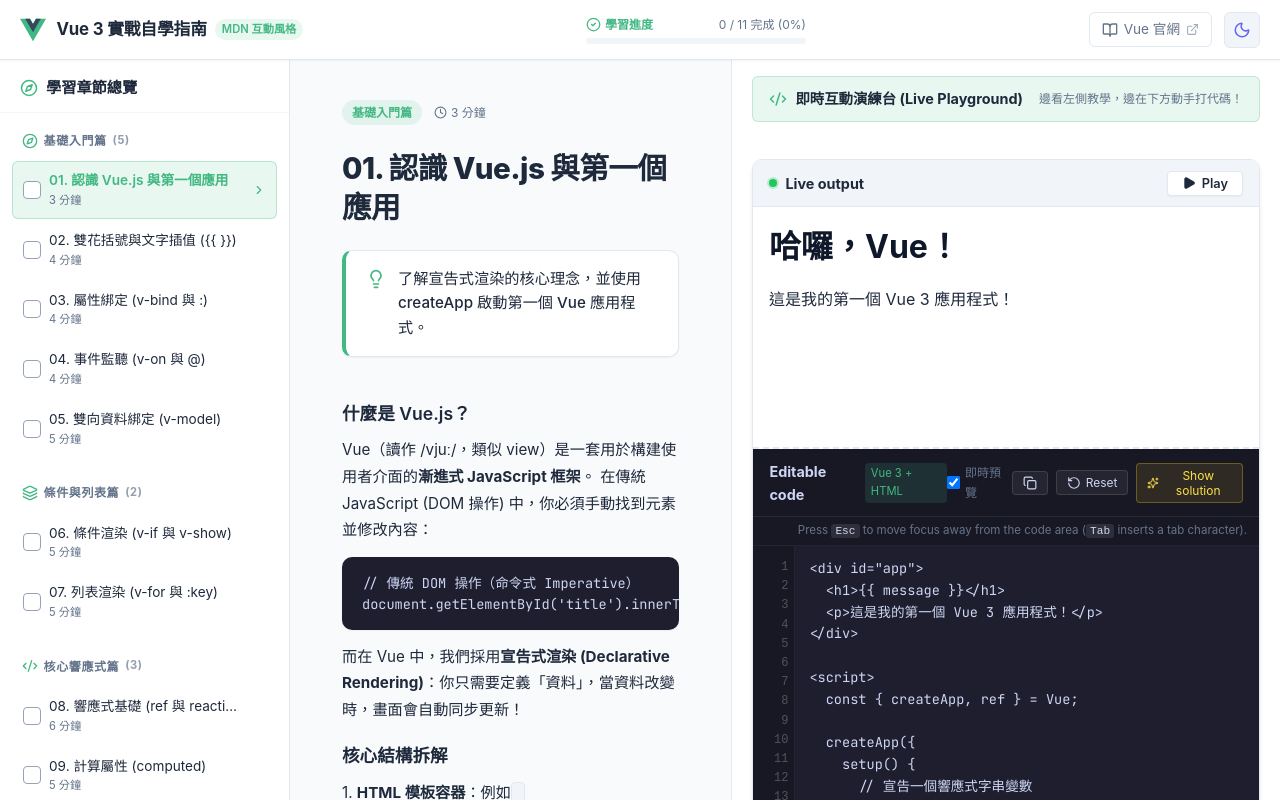
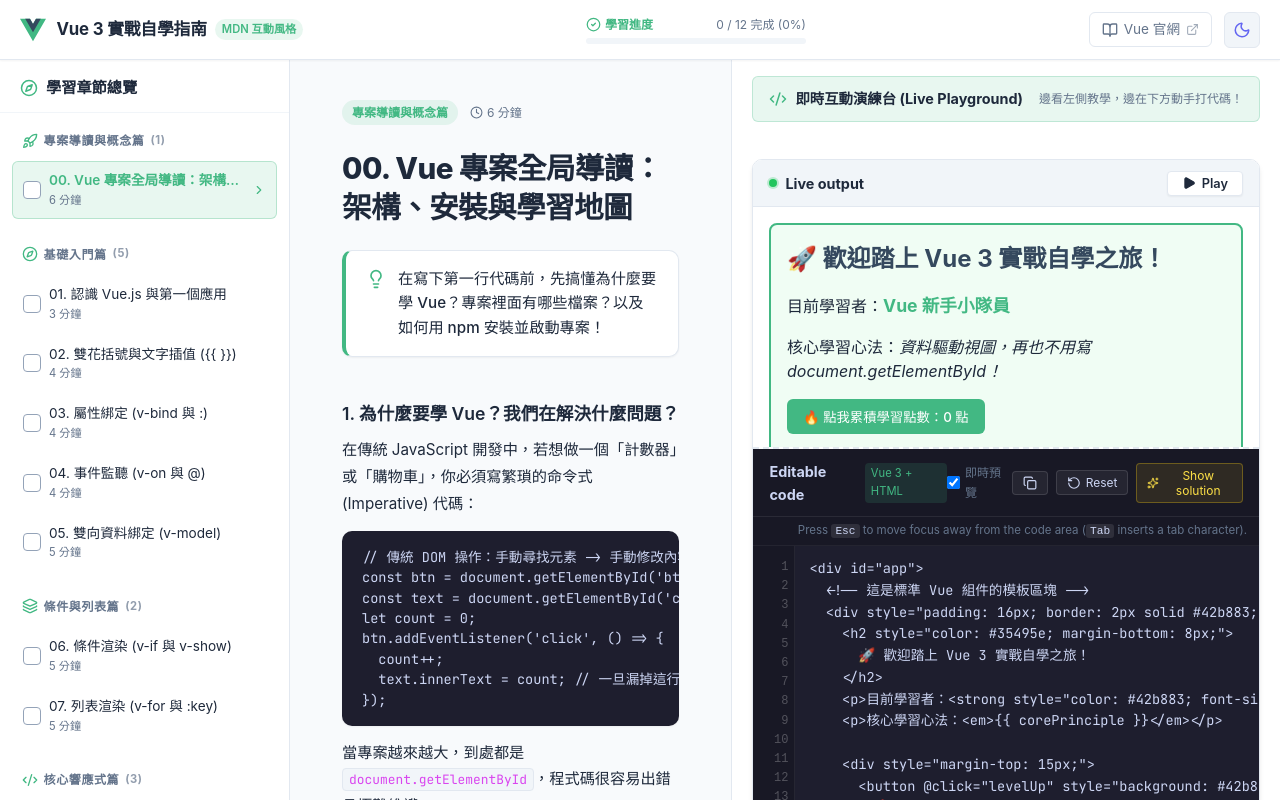
Before and after one commit to DarkSchneider1024/vue-studying, a Vue app: page / in a window 1280 px wide. Built offline with nearby package versions, Linux system fonts and the light colour scheme.

Commit message:
feat: add lesson 00 project overview, installation and learning roadmap before basics

```diff
--- a/src/components/Sidebar.vue
+++ b/src/components/Sidebar.vue
@@ -8,7 +8,8 @@
   Code2,
   Boxes,
   CheckCircle2,
-  X
+  X,
+  Rocket
 } from 'lucide-vue-next';
 
 const props = defineProps({
@@ -46,6 +47,8 @@
 
 const getCategoryIcon = (category) => {
   switch (category) {
+    case '專案導讀與概念篇':
+      return Rocket;
     case '基礎入門篇':
       return Compass;
     case '條件與列表篇':
--- a/src/data/curriculum.js
+++ b/src/data/curriculum.js
@@ -1,5 +1,177 @@
 // src/data/curriculum.js
 export const curriculum = [
+  {
+    id: 'project-overview-setup',
+    category: '專案導讀與概念篇',
+    title: '00. Vue 專案全局導讀：架構、安裝與學習地圖',
+    summary: '在寫下第一行代碼前，先搞懂為什麼要學 Vue？專案裡面有哪些檔案？以及如何用 npm 安裝並啟動專案！',
+    readTime: '6 分鐘',
+    concept: `
+### 1. 為什麼要學 Vue？我們在解決什麼問題？
+在傳統 JavaScript 開發中，若想做一個「計數器」或「購物車」，你必須寫繁瑣的命令式 (Imperative) 代碼：
+\`\`\`javascript
+// 傳統 DOM 操作：手動尋找元素 -> 手動修改內容
+const btn = document.getElementById('btn');
+const text = document.getElementById('count');
+let count = 0;
+btn.addEventListener('click', () => {
+  count++;
+  text.innerText = count; // 一旦漏掉這行，畫面就不會更新！
+});
+\`\`\`
+當專案越來越大，到處都是 \`document.getElementById\`，程式碼很容易出錯且極難維護。
+
+而在 Vue 中，我們採用**資料驅動 (Data-Driven)** 理念：
+> **你只負責維護變數資料（Data / State），Vue 會自動幫你搞定畫面的同步與重繪！**
+
+---
+
+### 2. 一個標準的 Vue 專案長什麼樣子？
+當你使用現代工具建立一個 Vue 專案時，最關鍵的檔案架構如下：
+
+\`\`\`
+my-vue-app/
+├── index.html        # 網頁唯一的 HTML 入口容器 (<div id="app"></div>)
+├── package.json      # 專案套件設定檔與啟動腳本 (npm run dev)
+├── vite.config.js    # Vite 打包建置工具設定檔
+└── src/
+    ├── main.js       # 專案引擎啟動點 (createApp 並掛載到 #app)
+    ├── App.vue       # 專案的「根組件」
+    └── components/   # 存放可重複使用的各個自訂小組件
+\`\`\`
+
+#### 什麼是 \`.vue\` 檔案？（SFC 單文件組件）
+Vue 最強大的特色就是 **SFC (Single File Component)**，把一個介面需要的全部要素寫在同一個檔案內：
+1. **\`<template>\`**：寫 HTML 模板結構。
+2. **\`<script setup>\`**：寫 JavaScript 邏輯與響應式資料（Vue 3 Composition API）。
+3. **\`<style scoped>\`**：寫 CSS 樣式，\`scoped\` 保證樣式不會污染到其他組件！
+
+---
+
+### 3. 如何在自己電腦安裝並啟動 Vue？
+要在本機開發 Vue 專案，只需要 3 個步驟：
+
+#### 第一步：安裝 Node.js
+前往 [Node.js 官方網站](https://nodejs.org/) 下載並安裝 LTS 穩定版本（安裝後電腦就會具備 \`npm\` 指令）。
+
+#### 第二步：終端機執行建立指令
+打開終端機 (Terminal / PowerShell / CMD)，輸入官方建立指令：
+\`\`\`bash
+# 官方最新建立工具
+npm create vue@latest
+
+# 或者使用超快的 Vite 模板建立：
+npm create vite@latest my-vue-app -- --template vue
+\`\`\`
+依提示輸入專案名稱後，工具就會自動幫你生成整套專案結構！
+
+#### 第三步：安裝依賴並啟動本機伺服器
+\`\`\`bash
+cd my-vue-app     # 進入專案資料夾
+npm install       # 安裝所有相依套件
+npm run dev       # 啟動開發伺服器
+\`\`\`
+此時終端機會顯示 \`http://localhost:5173/\`，在瀏覽器打開就能立刻看到你的 Vue 網站！
+
+---
+
+### 4. 接下來的自學地圖（為什麼這樣安排？）
+為了避免初學者一開始就被複雜的打包設定嚇到，接下來的課程會循序漸進：
+- **階段 1（01 ~ 05 課）基礎語法**：學會如何把變數印出 (\`{{ }}\`)、綁定屬性 (\`:\`)、監聽按鈕 (\`@\`) 與表單輸入 (\`v-model\`)。
+- **階段 2（06 ~ 07 課）條件與迴圈**：學會隱藏/顯示元素 (\`v-if\`) 與遍歷清單 (\`v-for\`)。
+- **階段 3（08 ~ 10 課）響應式核心**：學會 Vue 3 的核心心臟 \`ref\`、\`reactive\`、\`computed\` 與 \`watch\`。
+- **階段 4（11 課後）組件化開發**：學會像組積木一樣組合大型應用程式！
+    `,
+    task: `
+**體驗任務：**
+1. 右側編輯器展示了一個標準的 Vue 3 核心運作實例。
+2. 找到 \`setup()\` 裡面的 \`frameworkInfo\`，將 \`learner\` 改成**你的暱稱或名字**！
+3. 點擊按鈕試試看，體驗 Vue 3 的資料響應性！
+    `,
+    starterCode: `<div id="app">
+  <!-- 這是標準 Vue 組件的模板區塊 -->
+  <div style="padding: 16px; border: 2px solid #42b883; border-radius: 8px; background: #f0fdf4;">
+    <h2 style="color: #35495e; margin-bottom: 8px;">
+      🚀 歡迎踏上 Vue 3 實戰自學之旅！
+    </h2>
+    <p>目前學習者：<strong style="color: #42b883; font-size: 1.1rem;">{{ learner }}</strong></p>
+    <p>核心學習心法：<em>{{ corePrinciple }}</em></p>
+
+    <div style="margin-top: 15px;">
+      <button @click="levelUp" style="background: #42b883; color: white; border: none; padding: 8px 16px; border-radius: 6px; cursor: pointer;">
+        🔥 點我累積學習點數：{{ exp }} 點
+      </button>
+    </div>
+  </div>
+</div>
+
+<script>
+  // 這是標準 Vue 3 的核心邏輯 (Composition API)
+  const { createApp, ref } = Vue;
+
+  createApp({
+    setup() {
+      // 宣告響應式狀態變數
+      const learner = ref('Vue 新手小隊員');
+      const corePrinciple = ref('資料驅動視圖，再也不用寫 document.getElementById！');
+      const exp = ref(0);
+
+      const levelUp = () => {
+        exp.value += 10;
+      };
+
+      return {
+        learner,
+        corePrinciple,
+        exp,
+        levelUp
+      };
+    }
+  }).mount('#app');
+</script>`,
+    solutionCode: `<div id="app">
+  <div style="padding: 16px; border: 2px solid #42b883; border-radius: 8px; background: #f0fdf4;">
+    <h2 style="color: #35495e; margin-bottom: 8px;">
+      🚀 歡迎踏上 Vue 3 實戰自學之旅！
+    </h2>
+    <p>目前學習者：<strong style="color: #42b883; font-size: 1.1rem;">{{ learner }}</strong></p>
+    <p>核心學習心法：<em>{{ corePrinciple }}</em></p>
+
+    <div style="margin-top: 15px;">
+      <button @click="levelUp" style="background: #42b883; color: white; border: none; padding: 8px 16px; border-radius: 6px; cursor: pointer;">
+        🔥 點我累積學習點數：{{ exp }} 點
+      </button>
+    </div>
+  </div>
+</div>
+
+<script>
+  const { createApp, ref } = Vue;
+
+  createApp({
+    setup() {
+      const learner = ref('前端未來的架構大師');
+      const corePrinciple = ref('資料驅動視圖，再也不用寫 document.getElementById！');
+      const exp = ref(100);
+
+      const levelUp = () => {
+        exp.value += 10;
+      };
+
+      return {
+        learner,
+        corePrinciple,
+        exp,
+        levelUp
+      };
+    }
+  }).mount('#app');
+</script>`,
+    hints: [
+      '在 script 中將 learner 變數改為您的名字，例如 ref("Alex");',
+      '點擊預覽區塊中的按鈕，exp 點數會自動即時往上跳！'
+    ]
+  },
   {
     id: 'intro-hello-world',
     category: '基礎入門篇',
```
